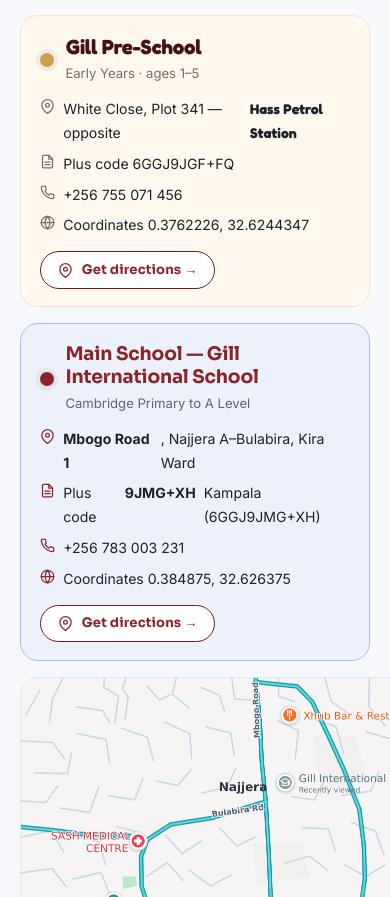
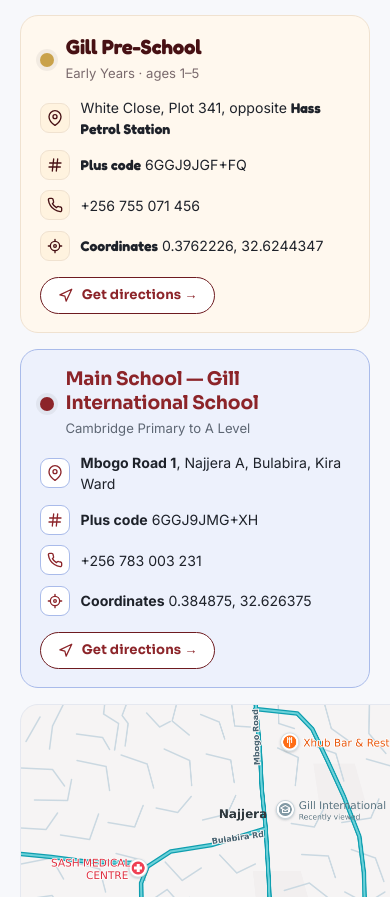
Before and after one commit to iscorockie/Gill-School-OS, a Next.js app: page / in a window 390 px wide. Shown: the part 10191-11088 px from the top of the page. Built offline with nearby package versions, Linux system fonts and the light colour scheme.

Commit message:
Refine location icons and hero tile proportions
Co-authored-by: arena-agent <297053741+arena-agent@users.noreply.github.com>

```diff
--- a/app/globals.css
+++ b/app/globals.css
@@ -564,7 +564,7 @@
   gap: 0.8rem; width: 100%; margin-top: 2rem; position: relative; z-index: 2;
 }
 .hero-strip .chip {
-  min-width: 0; min-height: 112px; display: flex; align-items: center; gap: 0.8rem;
+  min-width: 0; aspect-ratio: 16 / 9; display: flex; align-items: center; gap: 0.8rem;
   padding: 1rem 1.05rem; background: rgba(255,255,255,0.08);
   border: 1px solid rgba(201,212,242,0.35); border-radius: 16px; backdrop-filter: blur(8px);
 }
@@ -579,7 +579,10 @@
 .hero-strip .chip .hero-chip-copy > span {
   color: rgba(255,255,255,0.76); font-size: 0.76rem; line-height: 1.45;
 }
-@media (max-width: 900px) { .hero-strip { grid-template-columns: repeat(2, minmax(0, 1fr)); } }
+@media (max-width: 900px) {
+  .hero-strip { grid-template-columns: repeat(2, minmax(0, 1fr)); }
+  .hero-strip .chip { aspect-ratio: auto; min-height: 112px; }
+}
 @media (max-width: 520px) {
   .hero-strip { grid-template-columns: 1fr; }
   .hero-strip .chip { min-height: 96px; }
@@ -724,11 +727,18 @@
 .find-card.main h3 { color: var(--maroon); }
 .find-top { display: flex; align-items: center; gap: 0.7rem; margin-bottom: 0.7rem; }
 .find-dot { width: 14px; height: 14px; border-radius: 50%; flex: none; box-shadow: 0 0 0 4px rgba(0,0,0,0.05); }
-.find-list { list-style: none; margin: 0 0 0.9rem; padding: 0; display: grid; gap: 0.45rem; }
-.find-list li { display: flex; gap: 0.5rem; align-items: flex-start; font-size: 0.88rem; color: var(--ink); }
-.find-list li svg { margin-top: 2px; color: var(--muted); flex: none; }
-.find-card.gips .find-list li svg { color: var(--gips-mut); }
-.find-card.main .find-list li svg { color: var(--maroon); }
+.find-list { list-style: none; margin: 0 0 1rem; padding: 0; display: grid; gap: 0.65rem; }
+.find-list li {
+  min-width: 0; display: grid; grid-template-columns: 30px minmax(0, 1fr); gap: 0.65rem;
+  align-items: center; font-size: 0.88rem; line-height: 1.5; color: var(--ink);
+}
+.find-list li svg {
+  width: 30px; height: 30px; padding: 6px; color: var(--muted); background: #f4f5f8;
+  border: 1px solid var(--line); border-radius: 9px;
+}
+.find-list li a { color: inherit; }
+.find-card.gips .find-list li svg { color: var(--gips-deep); background: #fff3df; border-color: var(--gips-line); }
+.find-card.main .find-list li svg { color: var(--maroon); background: #fff; border-color: var(--peri-2); }
 .campus-map { width: 100%; border-radius: var(--radius); overflow: hidden; border: 1px solid var(--line); box-shadow: var(--shadow); z-index: 0; }
 .campus-map .leaflet-popup-content-wrapper { border-radius: 14px; box-shadow: var(--shadow); }
 .campus-map .leaflet-popup-content { margin: 12px 14px; }
--- a/app/page.jsx
+++ b/app/page.jsx
@@ -384,13 +384,13 @@
               </div>
             </div>
             <ul className="find-list">
-              <li><Icon name="pin" size={15} /> White Close, Plot 341 — opposite <b>Hass Petrol Station</b></li>
-              <li><Icon name="file" size={15} /> Plus code 6GGJ9JGF+FQ</li>
-              <li><Icon name="phone" size={15} /> {CAMPUSES[0].phone}</li>
-              <li><Icon name="globe" size={15} /> Coordinates 0.3762226, 32.6244347</li>
+              <li><Icon name="pin" size={17} /> <span>White Close, Plot 341, opposite <b>Hass Petrol Station</b></span></li>
+              <li><Icon name="hash" size={17} /> <span><b>Plus code</b> 6GGJ9JGF+FQ</span></li>
+              <li><Icon name="phone" size={17} /> <a href={`tel:${CAMPUSES[0].phone.replace(/\s/g, "")}`}>{CAMPUSES[0].phone}</a></li>
+              <li><Icon name="crosshair" size={17} /> <span><b>Coordinates</b> 0.3762226, 32.6244347</span></li>
             </ul>
             <a className="btn secondary sm" href={`https://www.google.com/maps/dir/?api=1&destination=${CAMPUSES[0].lat},${CAMPUSES[0].lng}`} target="_blank" rel="noreferrer">
-              <Icon name="pin" size={15} /> Get directions →
+              <Icon name="navigation" size={15} /> Get directions →
             </a>
           </div>
 
@@ -403,13 +403,13 @@
               </div>
             </div>
             <ul className="find-list">
-              <li><Icon name="pin" size={15} /> <b>Mbogo Road 1</b>, Najjera A–Bulabira, Kira Ward</li>
-              <li><Icon name="file" size={15} /> Plus code <b>9JMG+XH</b> Kampala (6GGJ9JMG+XH)</li>
-              <li><Icon name="phone" size={15} /> {CAMPUSES[1].phone}</li>
-              <li><Icon name="globe" size={15} /> Coordinates 0.384875, 32.626375</li>
+              <li><Icon name="pin" size={17} /> <span><b>Mbogo Road 1</b>, Najjera A, Bulabira, Kira Ward</span></li>
+              <li><Icon name="hash" size={17} /> <span><b>Plus code</b> 6GGJ9JMG+XH</span></li>
+              <li><Icon name="phone" size={17} /> <a href={`tel:${CAMPUSES[1].phone.replace(/\s/g, "")}`}>{CAMPUSES[1].phone}</a></li>
+              <li><Icon name="crosshair" size={17} /> <span><b>Coordinates</b> 0.384875, 32.626375</span></li>
             </ul>
             <a className="btn secondary sm" href={`https://www.google.com/maps/dir/?api=1&destination=${CAMPUSES[1].lat},${CAMPUSES[1].lng}`} target="_blank" rel="noreferrer">
-              <Icon name="pin" size={15} /> Get directions →
+              <Icon name="navigation" size={15} /> Get directions →
             </a>
           </div>
         </div>
--- a/components/CampusMap.jsx
+++ b/components/CampusMap.jsx
@@ -9,7 +9,7 @@
     short: "Pre-School",
     lat: 0.3762226,
     lng: 32.6244347,
-    address: "White Close, Plot 341, Najjera–Kira Municipality",
+    address: "White Close, Plot 341, Najjera, Kira Municipality",
     landmark: "Opposite Hass Petrol Station",
     plusCode: "6GGJ9JGF+FQ",
     phone: "+256 755 071 456",
@@ -25,9 +25,9 @@
     short: "Main School",
     lat: 0.384875,
     lng: 32.626375,
-    address: "Mbogo Road 1, Najjera, Kampala",
-    landmark: "Plus code 9JMG+XH Kampala",
-    plusCode: "9JMG+XH Kampala",
+    address: "Mbogo Road 1, Najjera A, Bulabira, Kira Ward",
+    landmark: "Plus code 6GGJ9JMG+XH",
+    plusCode: "6GGJ9JMG+XH",
     phone: "+256 783 003 231",
     color: "#8c2429",
     class: "main",
--- a/components/icons.jsx
+++ b/components/icons.jsx
@@ -298,6 +298,23 @@
       <circle cx="12" cy="10" r="3" />
     </>
   ),
+  hash: (
+    <>
+      <path d="M10 3 8 21M16 3l-2 18M4 9h17M3 15h17" />
+    </>
+  ),
+  crosshair: (
+    <>
+      <circle cx="12" cy="12" r="7" />
+      <circle cx="12" cy="12" r="2" />
+      <path d="M12 2v3M12 19v3M2 12h3M19 12h3" />
+    </>
+  ),
+  navigation: (
+    <>
+      <path d="m3 11 19-9-9 19-2-8z" />
+    </>
+  ),
   eye: (
     <>
       <path d="M1 12s4-8 11-8 11 8 11 8-4 8-11 8-11-8-11-8z" />
```
